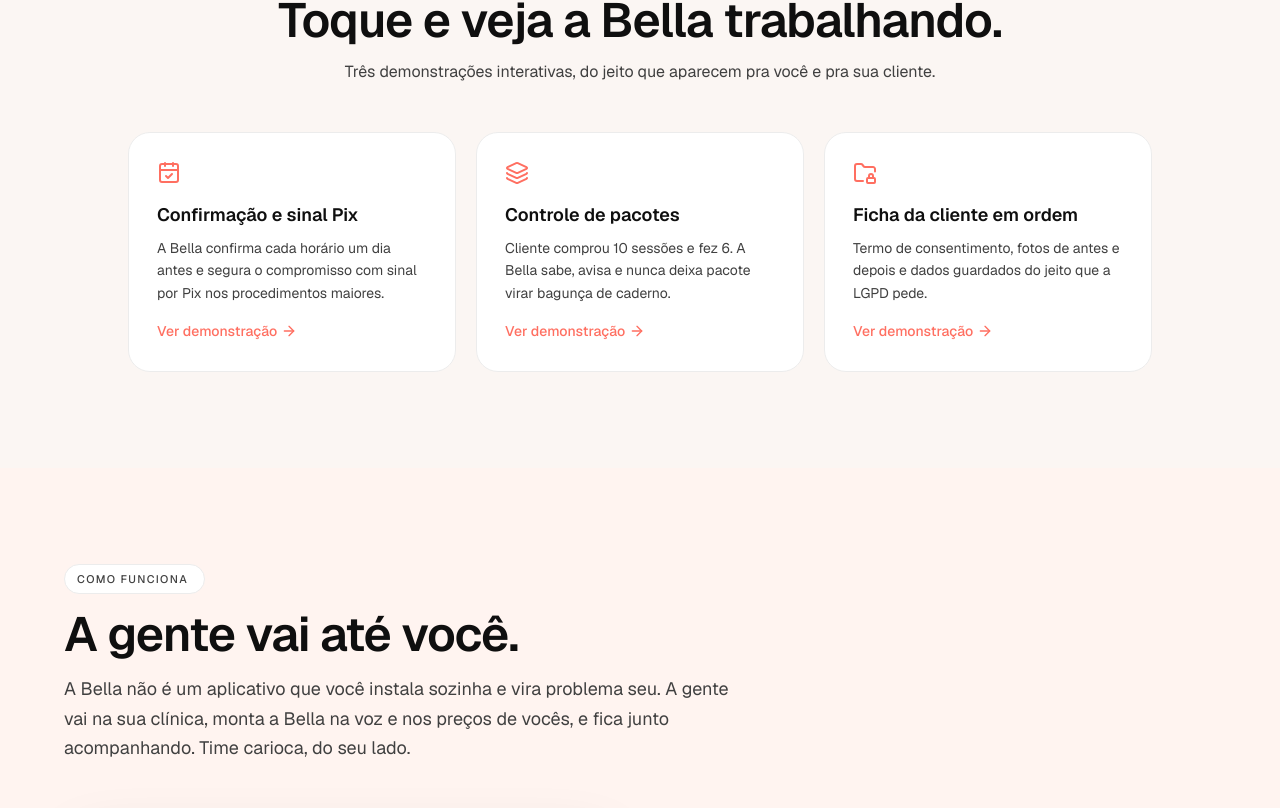
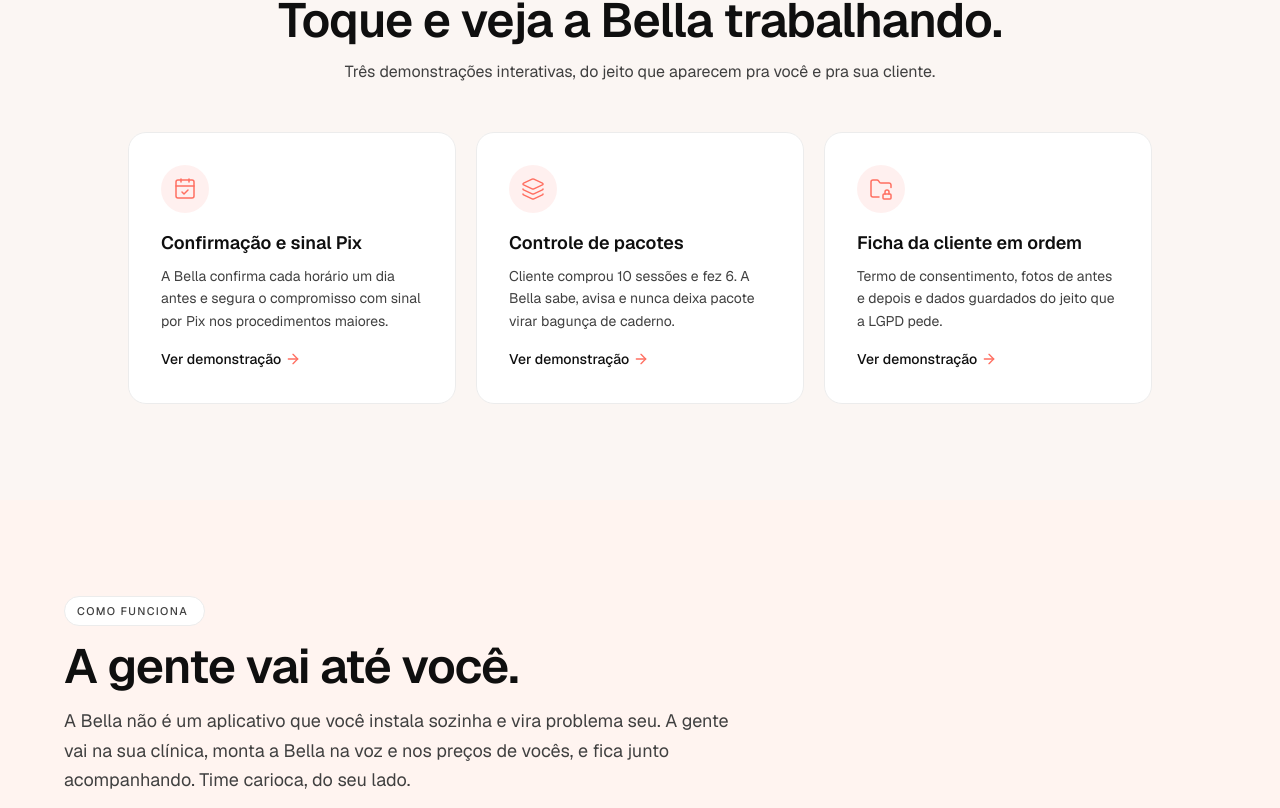
Before and after one commit to savinoo/bella-landing, a Next.js app: page / in a window 1280 px wide. Shown: the part 2789-3597 px from the top of the page. Built offline with nearby package versions, Linux system fonts and the light colour scheme; no server answers.

Commit message:
fix(landing): contraste AA no link de demo, wrap do preco em 320px, consistencia visual dos cards

```diff
--- a/app/layout.tsx
+++ b/app/layout.tsx
@@ -13,14 +13,15 @@
   axes: ["SOFT", "opsz"],
 })
 
+const DESCRIPTION =
+  "A Bella atrai, atende e agenda as clientes da sua clínica de estética no WhatsApp, 24h por dia. R$497 de setup e R$397 por mês."
+
 export const metadata: Metadata = {
   title: "Bella, atrai, atende e agenda para clínica de estética | Savino",
-  description:
-    "A Bella atrai, atende e agenda as clientes da sua clínica de estética no WhatsApp, 24h por dia. R$497 de setup e R$397 por mês.",
+  description: DESCRIPTION,
   openGraph: {
     title: "Bella, atrai, atende e agenda para clínica de estética",
-    description:
-      "A Bella atrai, atende e agenda as clientes da sua clínica de estética no WhatsApp, 24h por dia. R$497 de setup e R$397 por mês.",
+    description: DESCRIPTION,
     url: "https://bella.savinoteam.tech",
     siteName: "Bella by Savino",
     locale: "pt_BR",
@@ -29,8 +30,7 @@
   twitter: {
     card: "summary_large_image",
     title: "Bella, atrai, atende e agenda para clínica de estética",
-    description:
-      "A Bella atrai, atende e agenda as clientes da sua clínica de estética no WhatsApp, 24h por dia. R$497 de setup e R$397 por mês.",
+    description: DESCRIPTION,
   },
 }
 
--- a/components/Pricing.tsx
+++ b/components/Pricing.tsx
@@ -31,13 +31,13 @@
           <div className="sheen-track" aria-hidden />
           <div className="relative rounded-[calc(1.75rem-1.5px)] bg-white p-8 md:p-10">
             <div className="text-center">
-              <div className="flex items-baseline justify-center gap-2">
+              <div className="flex flex-wrap items-baseline justify-center gap-x-2">
                 <span className="font-serif text-6xl font-medium tracking-tight text-[#0F0F0F]">
                   R$497
                 </span>
                 <span className="text-[#737373] text-lg">setup único</span>
               </div>
-              <div className="mt-2 flex items-baseline justify-center gap-2">
+              <div className="mt-2 flex flex-wrap items-baseline justify-center gap-x-2">
                 <span className="font-serif text-3xl font-medium text-[#0F0F0F]">
                   + R$397
                 </span>
--- a/components/RecursosDemo.tsx
+++ b/components/RecursosDemo.tsx
@@ -1,25 +1,28 @@
 import Link from "next/link"
 import { ArrowRight, CalendarCheck, Layers, FolderLock } from "lucide-react"
+import type { LucideIcon } from "lucide-react"
 import { Eyebrow } from "@/components/Eyebrow"
 
-const demos = [
+type Demo = { href: string; icon: LucideIcon; title: string; body: string }
+
+const demos: Demo[] = [
   {
     href: "/demo/confirmacao",
     icon: CalendarCheck,
     title: "Confirmação e sinal Pix",
-    desc: "A Bella confirma cada horário um dia antes e segura o compromisso com sinal por Pix nos procedimentos maiores.",
+    body: "A Bella confirma cada horário um dia antes e segura o compromisso com sinal por Pix nos procedimentos maiores.",
   },
   {
     href: "/demo/pacotes",
     icon: Layers,
     title: "Controle de pacotes",
-    desc: "Cliente comprou 10 sessões e fez 6. A Bella sabe, avisa e nunca deixa pacote virar bagunça de caderno.",
+    body: "Cliente comprou 10 sessões e fez 6. A Bella sabe, avisa e nunca deixa pacote virar bagunça de caderno.",
   },
   {
     href: "/demo/prontuario",
     icon: FolderLock,
     title: "Ficha da cliente em ordem",
-    desc: "Termo de consentimento, fotos de antes e depois e dados guardados do jeito que a LGPD pede.",
+    body: "Termo de consentimento, fotos de antes e depois e dados guardados do jeito que a LGPD pede.",
   },
 ]
 
@@ -37,18 +40,20 @@
         </p>
       </div>
       <div className="mt-12 max-w-5xl mx-auto grid gap-5 md:grid-cols-3">
-        {demos.map((d) => (
+        {demos.map(({ href, icon: Icon, title, body }) => (
           <Link
-            key={d.href}
-            href={d.href}
-            className="group rounded-3xl border border-[#ECECEC] bg-white p-7 transition hover:border-[#FF6F61] hover:shadow-[0_16px_40px_-16px_rgba(255,111,97,0.35)]"
+            key={href}
+            href={href}
+            className="group rounded-2xl border border-[#ECECEC] bg-white p-8 transition-all duration-300 ease-out hover:-translate-y-0.5 hover:border-[#FF6F61] hover:shadow-[0_16px_40px_-16px_rgba(255,111,97,0.35)] motion-reduce:transform-none"
           >
-            <d.icon className="size-6 text-[#FF6F61]" strokeWidth={2} />
-            <h3 className="mt-4 text-lg font-semibold text-[#0F0F0F]">{d.title}</h3>
-            <p className="mt-2 text-sm leading-relaxed text-[#404040]">{d.desc}</p>
-            <span className="mt-4 inline-flex items-center gap-1 text-sm font-medium text-[#FF6F61]">
+            <div className="inline-flex size-12 items-center justify-center rounded-full bg-[#FF6F61]/10 text-[#FF6F61]">
+              <Icon className="size-6" strokeWidth={1.5} />
+            </div>
+            <h3 className="mt-4 text-lg font-semibold text-[#0F0F0F]">{title}</h3>
+            <p className="mt-2 text-sm leading-relaxed text-[#404040]">{body}</p>
+            <span className="mt-4 inline-flex items-center gap-1 text-sm font-medium text-[#0F0F0F]">
               Ver demonstração
-              <ArrowRight className="size-4 transition group-hover:translate-x-0.5" />
+              <ArrowRight className="size-4 text-[#FF6F61] transition group-hover:translate-x-0.5" />
             </span>
           </Link>
         ))}
```
